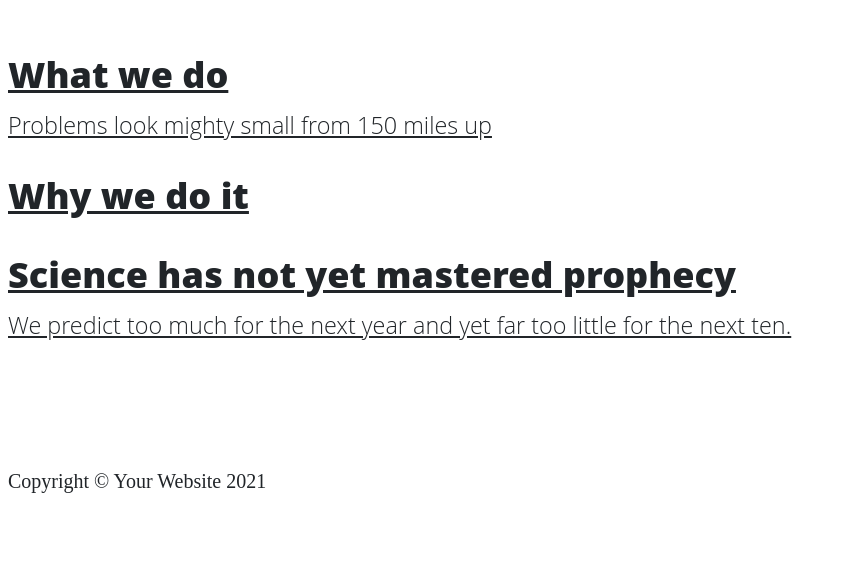
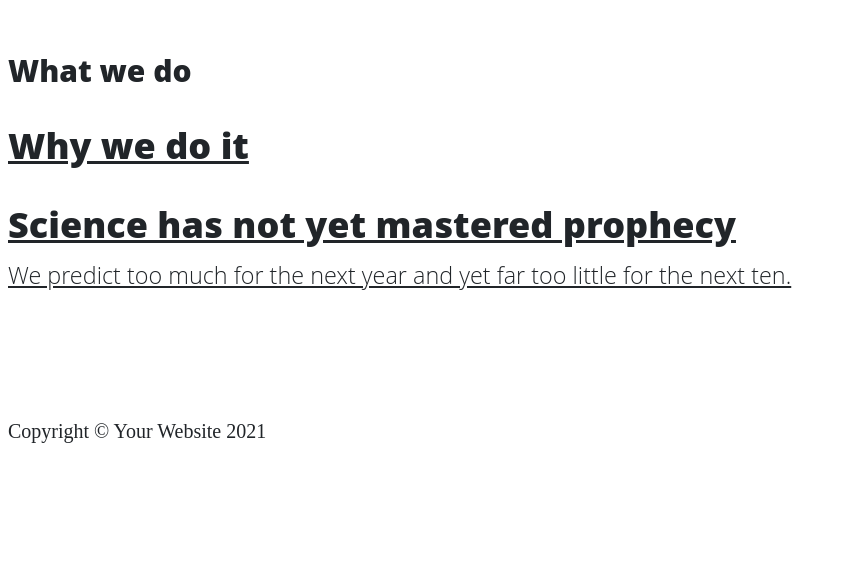
Before and after one commit to andna5980/myrecipes, a Flask app: page / in a window 1280 px wide. Shown: the part 790-1356 px from the top of the page, without its empty margins (0-847 px from the left). After the commit the page ends 1233 px from the top, so only its background shows below. Run offline with Flask 2, Linux system fonts and the light colour scheme; some libraries are stand-ins or nearby versions.

Commit message:
WIP update info in landing page

```diff
--- a/templates/index.html
+++ b/templates/index.html
@@ -4,10 +4,10 @@
 <div class="row gx-4 gx-lg-5 justify-content-center">
         <div class="col-md-10 col-lg-8 col-xl-7">
             <!-- Post preview-->
-            <div class="post-preview">
-                <a href="post.html">
+            <div class="p">
+
                     <h2 class="post-title">What we do</h2>
-                    <h3 class="post-subtitle">Problems look mighty small from 150 miles up</h3>
+
                 </a>
 
             </div>
```
